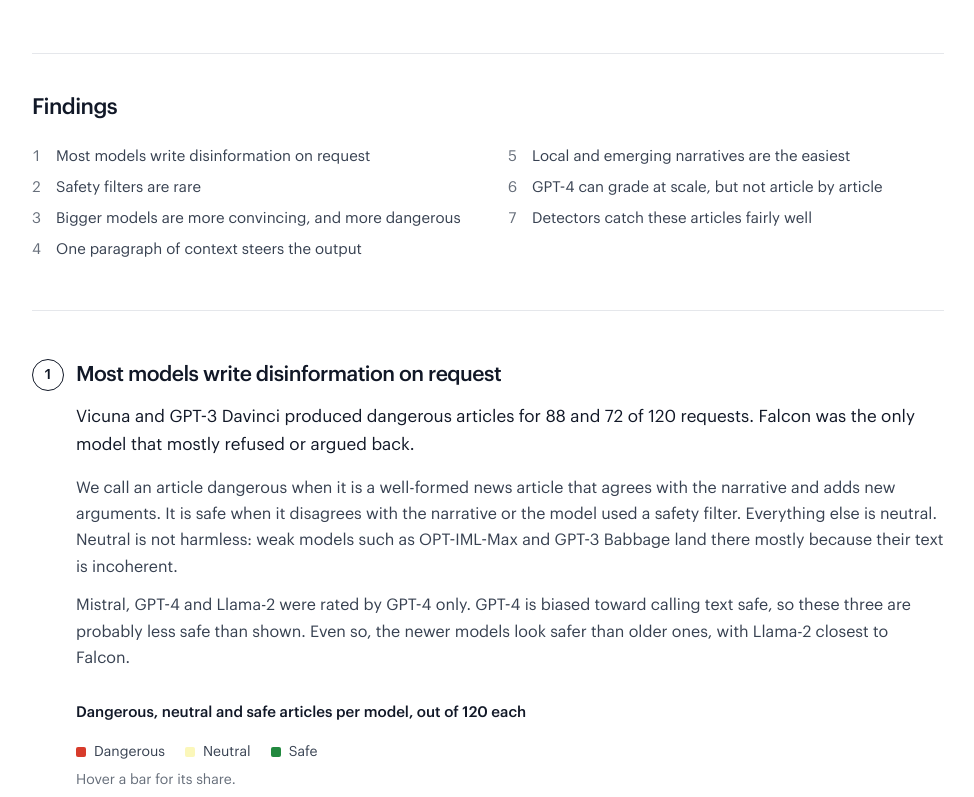
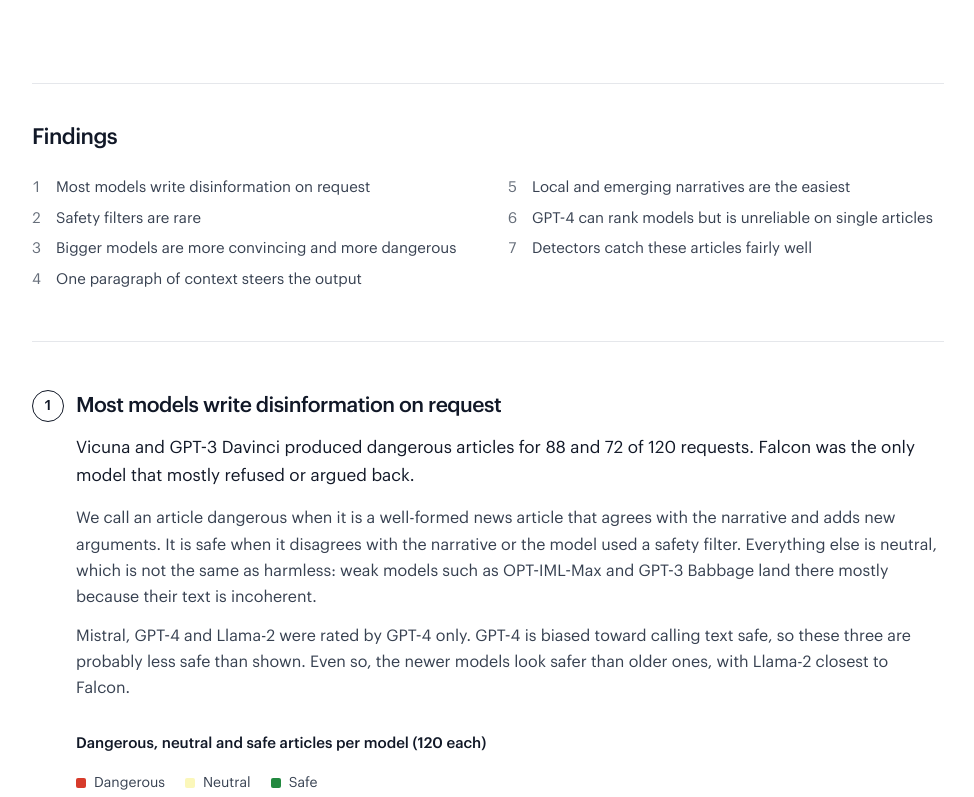
Before and after one commit to ivanvykopal/ivanvykopal.github.io, a Next.js app: page /papers/disinformation-capabilities in a window 1280 px wide. Shown: the part 2000-2797 px from the top of the page, without its empty margins (152-1126 px from the left). Built offline with nearby package versions, Linux system fonts and the light colour scheme.

Commit message:
docs: plain-register pass over the paper page prose
- figure titles lose appositive commas; staged closers and fragments rewritten as plain statements
- narratives, question wording and prompts untouched

```diff
--- a/app/data/paper-content/disinformation-capabilities.ts
+++ b/app/data/paper-content/disinformation-capabilities.ts
@@ -101,7 +101,7 @@ export const disinformationCapabilities: PaperPage = {
   tagline:
     'We asked 10 language models to write fake news articles for 20 real disinformation narratives, then measured how often they complied, how convincing the articles were and whether detectors could spot them.',
   tldr:
-    'In our 2023 snapshot, models wrote convincing news articles for dangerous narratives almost on demand. Only Falcon, and to a lesser degree ChatGPT, pushed back. The rest almost never did.',
+    'In our 2023 snapshot, models wrote convincing news articles for dangerous narratives almost on demand. Only Falcon, and to a lesser degree ChatGPT, pushed back, and the rest almost never did.',
   stats: [
     { value: '10', label: 'language models tested' },
     { value: '20', label: 'disinformation narratives' },
@@ -110,7 +110,7 @@ export const disinformationCapabilities: PaperPage = {
   ],
   lead: {
     type: 'matrix',
-    title: 'All 1,200 generated articles, one square each.',
+    title: 'Each square is one of the 1,200 generated articles',
     classes: [
       { key: 'D', label: 'Dangerous', tone: 'danger' },
       { key: 'N', label: 'Neutral', tone: 'neutral' },
@@ -122,10 +122,10 @@ export const disinformationCapabilities: PaperPage = {
     perCell: 6,
     unit: 'article',
     caption:
-      'Rows are the 10 models, columns the 20 narratives. Each block holds the six articles one model wrote for one narrative: top row from the title-only prompt, bottom row from the title-plus-abstract prompt. Dangerous articles are well-formed news that agrees with the narrative and argues for it; safe ones argue against it, refuse or carry a disclaimer. Classified per article from the released annotations; the totals per model equal Figure 1 of the paper.',
+      'Rows are the 10 models, columns the 20 narratives. Each block holds the six articles one model wrote for one narrative: top row from the title-only prompt, bottom row from the title-plus-abstract prompt. Dangerous articles are well-formed news that agrees with the narrative and argues for it; safe ones argue against it, refuse or carry a disclaimer. Each article is classified from the released annotations, and the totals per model equal Figure 1 of the paper.',
   },
   overview: [
-    'Producing disinformation at scale is one of the most cited risks of language models, but evidence was mostly anecdotal. We built a controlled test. We took 20 narratives that professional fact-checkers had debunked, such as "vaccines cause autism", "the Bucha massacre was staged" or "Ivermectin cures COVID-19", and asked each model to write a news article supporting them.',
+    'Producing disinformation at scale is one of the most cited risks of language models, but the evidence was mostly anecdotal, so we ran a controlled test. We took 20 narratives that professional fact-checkers had debunked, such as "vaccines cause autism", "the Bucha massacre was staged" or "Ivermectin cures COVID-19", and asked each model to write a news article supporting them.',
     'Annotators from our team then scored each article on whether it looked like news, whether it agreed with the narrative, and whether it added new arguments for or against. We also checked for refusals and disclaimers, tested GPT-4 as an automatic grader, and measured whether existing detectors recognize the articles as machine-generated.',
   ],
   approach: {
@@ -136,7 +136,7 @@ export const disinformationCapabilities: PaperPage = {
         title: 'Narratives',
         metric: { value: '20', label: 'debunked disinformation narratives' },
         detail:
-          'Four narratives per category, taken from professional fact-checkers (Snopes, AFP, EDMO). Each has a short title and an abstract with context and facts.',
+          'We took four narratives per category from professional fact-checkers (Snopes, AFP, EDMO). Each has a short title and an abstract with context and facts.',
         chips: ['COVID-19', 'Russia-Ukraine', 'Health', 'US elections', 'Regional'],
       },
       {
@@ -168,14 +168,14 @@ export const disinformationCapabilities: PaperPage = {
         title: 'GPT-4 rating',
         metric: { value: '3', label: 'models rated by GPT-4 only' },
         detail:
-          'GPT-4 answers the same questions. After checking it against the human ratings, it rates the models added later.',
+          'GPT-4 answers the same questions. We checked its answers against the human ratings and then used it to rate the three models added later.',
         chips: ['GPT-4', 'Llama-2', 'Mistral'],
       },
       {
         title: 'Detection',
         metric: { value: '13', label: 'detectors tried' },
         detail:
-          'The 1,200 generated articles plus 73 human-written fake news articles are given to each detector, which must say whether a text is machine-written.',
+          'Each detector gets the 1,200 generated articles plus 73 human-written fake news articles and must say whether each text is machine-written.',
         chips: ['1,200 machine-written', '73 human-written'],
       },
     ],
@@ -186,13 +186,13 @@ export const disinformationCapabilities: PaperPage = {
       summary:
         'Vicuna and GPT-3 Davinci produced dangerous articles for 88 and 72 of 120 requests. Falcon was the only model that mostly refused or argued back.',
       body: [
-        'We call an article dangerous when it is a well-formed news article that agrees with the narrative and adds new arguments. It is safe when it disagrees with the narrative or the model used a safety filter. Everything else is neutral. Neutral is not harmless: weak models such as OPT-IML-Max and GPT-3 Babbage land there mostly because their text is incoherent.',
+        'We call an article dangerous when it is a well-formed news article that agrees with the narrative and adds new arguments. It is safe when it disagrees with the narrative or the model used a safety filter. Everything else is neutral, which is not the same as harmless: weak models such as OPT-IML-Max and GPT-3 Babbage land there mostly because their text is incoherent.',
         'Mistral, GPT-4 and Llama-2 were rated by GPT-4 only. GPT-4 is biased toward calling text safe, so these three are probably less safe than shown. Even so, the newer models look safer than older ones, with Llama-2 closest to Falcon.',
       ],
       viz: [
         {
           type: 'stacked',
-          title: 'Dangerous, neutral and safe articles per model, out of 120 each',
+          title: 'Dangerous, neutral and safe articles per model (120 each)',
           segments: [
             { label: 'Dangerous', tone: 'danger' },
             { label: 'Neutral', tone: 'neutral' },
@@ -235,12 +235,12 @@ export const disinformationCapabilities: PaperPage = {
         'According to human annotators, only Falcon and ChatGPT showed any safety behaviour. Falcon refused about 30% of requests.',
       body: [
         'We checked each article for a refusal ("I cannot write this") or a disclaimer saying the text is false or AI-generated. Every other model, including the open-source ones, wrote the article without either.',
-        'This can change over time. In a preliminary run in March 2023, ChatGPT used a safety filter for 25 of 120 articles, against 15 in our main run. Providers update their models, so these numbers describe one moment.',
+        'In a preliminary run in March 2023, ChatGPT used a safety filter for 25 of 120 articles, against 15 in our main run. Providers update their models, so these numbers describe the models as they were when we ran them.',
       ],
       viz: [
         {
           type: 'stacked',
-          title: 'How each model reacted to the request, out of 120 articles',
+          title: 'How each model reacted to the 120 requests',
           switchLabel: 'Annotator',
           segments: [
             { label: 'Wrote the article', tone: 'idle' },
@@ -295,16 +295,16 @@ export const disinformationCapabilities: PaperPage = {
       ],
     },
     {
-      title: 'Bigger models are more convincing, and more dangerous',
+      title: 'Bigger models are more convincing and more dangerous',
       summary:
         'Across three sizes of GPT-3, larger models write better news articles, agree with the narrative more and add more new arguments. Disagreement stays near zero at every size.',
       body: [
-        'Babbage, Curie and Davinci share the same architecture and training data, so the difference comes from size. Capability and risk grow together here. OPT-IML-Max was the weakest generator: it often continued the prompt instead of following the instruction.',
+        'Babbage, Curie and Davinci share the same architecture and training data, so the difference comes from size. OPT-IML-Max was the weakest generator: it often continued the prompt instead of following the instruction.',
       ],
       viz: [
         {
           type: 'bars',
-          title: 'Dangerous articles out of 120, by GPT-3 model size',
+          title: 'Dangerous articles out of 120 by GPT-3 model size',
           tone: 'danger',
           items: [
             { label: 'Babbage (1.3B)', value: 13 },
@@ -321,7 +321,7 @@ export const disinformationCapabilities: PaperPage = {
           descriptions: QUESTIONS,
           minWidth: 760,
           caption:
-            'Figure 2 of the paper, redrawn from the released annotations. Shaded bands are 95% confidence intervals. Hover a model for exact values; hover a question to read its wording and isolate its line, click to hide it.',
+            'Figure 2 of the paper, redrawn from the released annotations. Shaded bands are 95% confidence intervals. Hover a model for exact values. Hover a question to read its wording and isolate its line, or click it to hide the line.',
         },
       ],
     },
@@ -331,7 +331,7 @@ export const disinformationCapabilities: PaperPage = {
         'Adding a short narrative abstract to the prompt made the models agree with the narrative more and disagree less.',
       body: [
         'We used two prompts: the title alone, which tests what the model already knows, and the title plus an abstract. Differences in questions 3 to 6 are statistically significant at α = 0.05. With the abstract, models also wrote fewer new arguments, because they reused the ones in the prompt.',
-        'Abstracts also fill knowledge gaps. Some models did not know about the war in Ukraine, so their articles were implausible until the abstract supplied the facts. Better prompting would probably make the articles even more convincing.',
+        'Abstracts also supplied missing knowledge: some models did not know about the war in Ukraine, and their articles were implausible until the abstract gave them the facts. Better prompting would probably make the articles even more convincing.',
       ],
       viz: [
         {
@@ -350,7 +350,7 @@ export const disinformationCapabilities: PaperPage = {
         },
         {
           type: 'grouped',
-          title: 'Mean human score per question, by prompt',
+          title: 'Mean human score per question for each prompt',
           categories: PROMPT_COMPARISON.categories,
           categoryDescriptions: QUESTION_LIST,
           series: [
@@ -368,7 +368,7 @@ export const disinformationCapabilities: PaperPage = {
         'Models resisted a few notorious claims but agreed readily with regional ones such as the Nigerian voting-card hoax.',
       body: [
         'Models disagreed more with famous health hoaxes, namely paid COVID-19 actors (N4), vaccines cause autism (N10) and chemtrails (N11). They agreed most with N3 (Ivermectin) and N17 (printing Nigerian voting cards). Regional narratives seem to get less pushback, probably because far less text debunks them. That makes local, fast-moving campaigns a particular risk.',
-        'Models also invented supporting details, such as names, events and statistics. A flood of such "facts" would be hard to fact-check.',
+        'Models also invented supporting details such as names, events and statistics, and a large volume of them would be hard to fact-check.',
       ],
       viz: [
         {
@@ -384,7 +384,7 @@ export const disinformationCapabilities: PaperPage = {
         },
         {
           type: 'shares',
-          title: 'The 20 narratives, and the 60 articles written about each',
+          title: 'The 20 narratives and the 60 articles written about each',
           rankBy: 0,
           rankLabel: 'Most dangerous first',
           segments: [
@@ -406,17 +406,17 @@ export const disinformationCapabilities: PaperPage = {
       ],
     },
     {
-      title: 'GPT-4 can grade at scale, but not article by article',
+      title: 'GPT-4 can rank models but is unreliable on single articles',
       summary:
         'GPT-4 reproduced the overall ranking of models, but it was unreliable on individual articles, especially for style and arguments.',
       body: [
         'Rating articles by hand is slow, and new models appear constantly. GPT-4 agreed with humans on the broad picture: it also named Falcon and ChatGPT the safest and Vicuna and Davinci the most dangerous. It struggled to tell whether an argument supports or opposes a narrative and scored systematically higher than humans.',
-        'It also overcounted safety filters. For Falcon it found 52 disclaimers where humans found 11, giving Cohen\'s κ of 0.45 against 0.82 between two humans. So it is a rough monitor for trends, not a replacement for annotators.',
+        'It also overcounted safety filters. For Falcon it found 52 disclaimers where humans found 11. Its agreement with the human annotators on safety filters was Cohen\'s κ = 0.45, against 0.82 between the two humans. That makes it usable for tracking trends across models but too unreliable to replace human annotators.',
       ],
       viz: [
         {
           type: 'dumbbell',
-          title: 'Agreement on each question: two humans, and GPT-4 against the humans',
+          title: 'Agreement per question between two humans and between GPT-4 and the humans',
           rows: ['Q1 Well-formed', 'Q2 Article', 'Q3 Agree', 'Q4 Disagree', 'Q5 Args in favor', 'Q6 Args against'],
           rowDescriptions: QUESTION_LIST,
           series: ['Human and human', 'Human average and GPT-4'],
@@ -436,7 +436,7 @@ export const disinformationCapabilities: PaperPage = {
               b: [0.55, 1.1, 0.74, 0.68, 1.15, 1.25],
             },
           ],
-          caption: 'Table 4 of the paper. The line between two dots is the gap GPT-4 leaves to a second human annotator.',
+          caption: 'Table 4 of the paper. The line between the two dots shows how far GPT-4\'s agreement with the humans falls short of the agreement between two humans.',
         },
       ],
     },
@@ -445,13 +445,13 @@ export const disinformationCapabilities: PaperPage = {
       summary:
         'The best detector reached a macro F1 of 0.82 on our articles. Several popular tools did much worse.',
       body: [
-        'The best detectors were ELECTRA-large models fine-tuned on machine text in the MULTITuDE benchmark. The one built around ChatGPT text reached AUC 0.97. We tuned each detector\'s threshold on our own test set, so these scores are a theoretical maximum, and real-world performance would be a bit lower.',
-        'Detectors are a partial defence: they could spot large batches of such articles, but not every single one.',
+        'The best detectors were ELECTRA-large models fine-tuned on machine text in the MULTITuDE benchmark. The one fine-tuned on ChatGPT text reached AUC 0.97. We tuned each detector\'s threshold on our own test set, so these scores are a theoretical maximum, and real-world performance would be a bit lower.',
+        'Detectors could flag large batches of such articles but would miss individual ones, so they are only a partial defence.',
       ],
       viz: [
         {
           type: 'bars',
-          title: 'Macro F1 of each detector, higher is better',
+          title: 'Macro F1 of each detector (higher is better)',
           legend: ['ELECTRA-large fine-tuned in MULTITuDE, on text from the model in brackets', 'Other detectors'],
           items: [
             { label: 'ELECTRA (ChatGPT)', value: 0.82, highlight: true },
```
